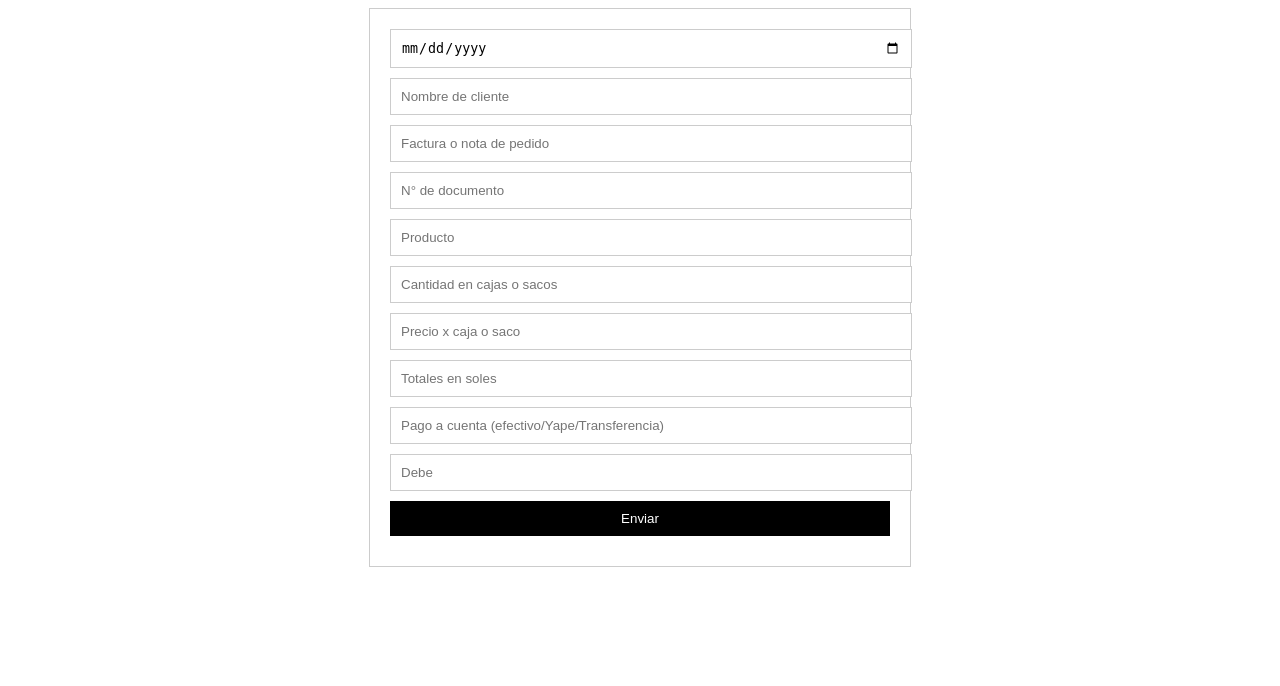
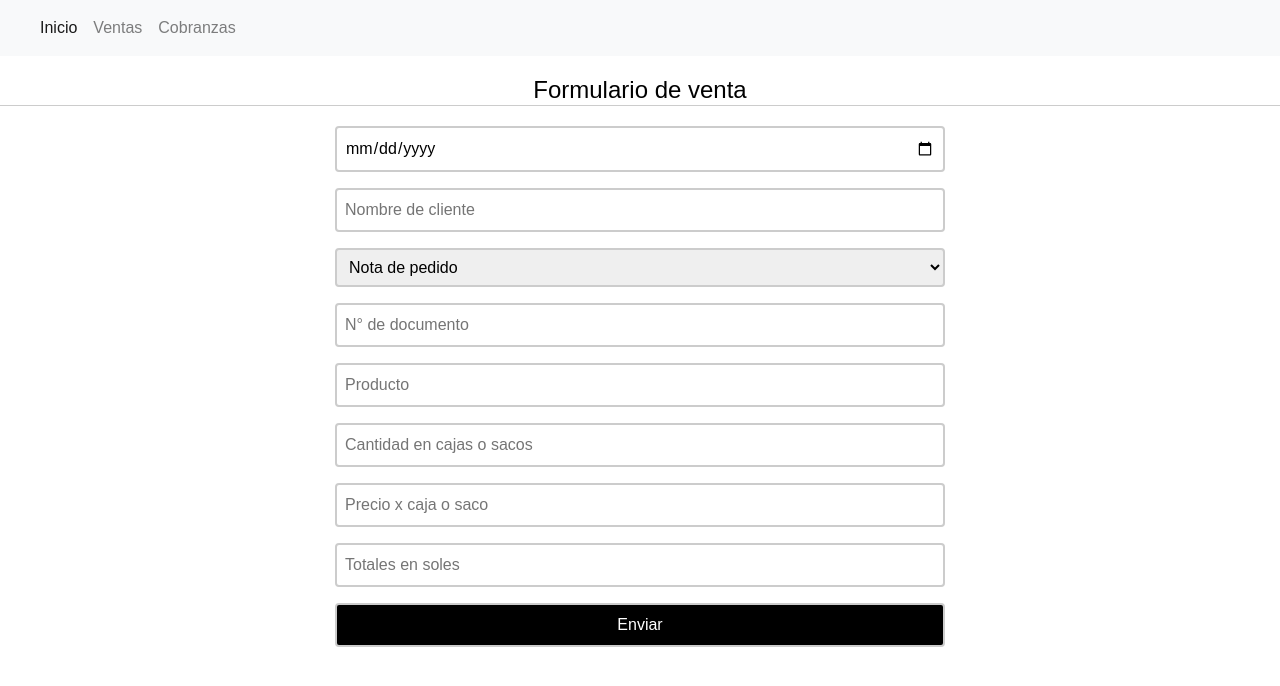
Before and after one commit to chopper210397/Lydemar, a Flask app: page / in a window 1280 px wide. Shown: the top 686 px of the page. Run offline with Flask 3, Linux system fonts and the light colour scheme.

Commit message:
new spaces

```diff
--- a/cobranzas/app.py
+++ b/cobranzas/app.py
@@ -21,33 +21,66 @@ app = Flask(__name__, template_folder=template_dir , static_folder=static_dir)
 app.config['SQLALCHEMY_DATABASE_URI'] = 'postgresql://postgres:1234@161.35.184.122:5432/lydemar'
 db = SQLAlchemy(app)
 
-class Ventas_tienda_productores(db.Model):
-  __tablename__ = 'ventas_tienda_productores'
+# class Ventas_tienda_productores(db.Model):
+#   __tablename__ = 'ventas_tienda_productores'
+
+#   id = db.Column(db.Integer, primary_key=True)
+#   fecha = db.Column(db.Date)
+#   producto = db.Column(db.String(255))
+#   cantidad = db.Column(db.Integer)
+#   medida = db.Column(db.String(255))
+#   precio_unitario = db.Column(db.Float)
+#   precio_total = db.Column(db.Float)
+#   cliente = db.Column(db.String(255))
+#   timestamp = db.Column(db.DateTime)
+
+#   def to_dict(self):
+#     data = {
+#       'id': self.id,
+#       'fecha': self.fecha,
+#       'producto': self.producto,
+#       'cantidad': self.cantidad,
+#       'medida': self.medida,
+#       'precio_unitario': self.precio_unitario,
+#       'precio_total': self.precio_total,
+#       'cliente': unidecode.unidecode(self.cliente)
+#     }
+
+#     # Convertir el timestamp a un formato JSON compatible
+#     data['timestamp'] = self.timestamp.strftime('%Y-%m-%dT%H:%M:%S')
+
+#     return data
+
+class Ventas_mayorista(db.Model):
+  __tablename__ = 'ventas_mayorista'
 
   id = db.Column(db.Integer, primary_key=True)
   fecha = db.Column(db.Date)
+  cliente = db.Column(db.String(255))
+  tipo_de_documento = db.Column(db.String(255))
+  numero_documento = db.Column(db.String(255))
   producto = db.Column(db.String(255))
   cantidad = db.Column(db.Integer)
-  medida = db.Column(db.String(255))
+  tipo_medida = db.Column(db.String(255))
   precio_unitario = db.Column(db.Float)
   precio_total = db.Column(db.Float)
-  cliente = db.Column(db.String(255))
   timestamp = db.Column(db.DateTime)
 
   def to_dict(self):
     data = {
       'id': self.id,
       'fecha': self.fecha,
+      'cliente': self.cliente,
+      'tipo_de_documento': self.tipo_de_documento,
+      'numero_documento': self.numero_documento,
       'producto': self.producto,
       'cantidad': self.cantidad,
-      'medida': self.medida,
+      'tipo_medida': self.tipo_medida,
       'precio_unitario': self.precio_unitario,
       'precio_total': self.precio_total,
-      'cliente': unidecode.unidecode(self.cliente)
+      'timestamp': self.timestamp
     }
 
-    # Convertir el timestamp a un formato JSON compatible
-    data['timestamp'] = self.timestamp.strftime('%Y-%m-%dT%H:%M:%S')
 
     return data
 
@@ -61,31 +94,46 @@ def index():
 @app.route('/submit', methods=['POST'])
 def submit():
   fecha = request.form['fecha']
-  nombre_cliente = request.form['nombre_cliente']
-  factura_o_nota_de_pedido = request.form['factura_o_nota_de_pedido']
-  n_documento = request.form['n_documento']
+  cliente = request.form['cliente']
+  tipo_de_documento = request.form['factura_o_nota_de_pedido']
+  numero_documento = request.form['n_documento']
   producto = request.form['producto']
-  cantidad_en_cajas_o_sacos = request.form['cantidad_en_cajas_o_sacos']
-  precio_x_caja_o_saco = request.form['precio_x_caja_o_saco']
-  totales_en_soles = request.form['totales_en_soles']
-  pago_a_cuenta_efectivo_yape_transferencia = request.form['pago_a_cuenta_efectivo_yape_transferencia']
-  debe = request.form['debe']
+  cantidad = request.form['cantidad_en_cajas_o_sacos']
+  precio_unitario = request.form['precio_x_caja_o_saco']
+  precio_total = request.form['totales_en_soles']
+  timestamp = datetime.now()
+
+  # Creamos un nuevo registro en la base de datos
+  venta = Ventas_mayorista(
+                fecha=fecha,
+                cliente=cliente,
+                tipo_de_documento=tipo_de_documento,
+                numero_documento=numero_documento,
+                producto=producto,
+                cantidad=cantidad,
+                precio_unitario=precio_unitario,
+                precio_total=precio_total,
+                timestamp=timestamp
+                )
+  db.session.add(venta)
+  db.session.commit()
+
   return render_template('submitted.html',
                           fecha=fecha,
-                          nombre_cliente=nombre_cliente,
-                          factura_o_nota_de_pedido=factura_o_nota_de_pedido,
-                          n_documento=n_documento,
+                          cliente=cliente,
+                          tipo_de_documento=tipo_de_documento,
+                          numero_documento=numero_documento,
                           producto=producto,
-                          cantidad_en_cajas_o_sacos=cantidad_en_cajas_o_sacos,
-                          precio_x_caja_o_saco=precio_x_caja_o_saco,
-                          totales_en_soles=totales_en_soles,
-                          pago_a_cuenta_efectivo_yape_transferencia=pago_a_cuenta_efectivo_yape_transferencia,
-                          debe=debe)
+                          cantidad=cantidad,
+                          precio_unitario=precio_unitario,
+                          precio_total=precio_total
+                          )
+
 
 @app.route('/read-data', methods=['GET'])
 def read_data():
   # Obtener todos los registros
-  ventas = Ventas_tienda_productores.query.all()
+  ventas = Ventas_mayorista.query.all()
 
   # Convertir los registros a un formato JSON
   ventas_json = []
@@ -107,6 +155,11 @@ def read_data():
   # Devolver los resultados
   #return jsonify(ventas_json)
 
+@app.route('/ventas', methods=['GET'])
+def raa():
+  ventas = Ventas_mayorista.query.all()
+  return render_template('ventas.html', ventas=ventas)
+
 # Iniciar el servidor
 if __name__ == '__main__':
   app.run(debug=True,host='0.0.0.0',port=int(os.environ.get('PORT', 5000)))
--- a/cobranzas/static/css/style.css
+++ b/cobranzas/static/css/style.css
@@ -1,45 +1,51 @@
-/* General */
+h1 {
+  text-align: center;
+  font-family: sans-serif;
+  font-size: 24px;
+  color: #000000;
+  margin-top: 20px;
+  margin-bottom: 20px;
+  border-bottom: 1px solid #cccccc;
+}
 
 body {
   font-family: sans-serif;
-  font-size: 16px;
-  color: #000;
-  background-color: #fff;
+  background-color: #ffffff;
 }
 
-/* Formulario */
-
 form {
-  width: 500px;
+  width: 50%;
   margin: 0 auto;
-  padding: 20px;
-  border: 1px solid #ccc;
+  display: flex;
+  flex-direction: column;
 }
 
-/* Etiquetas de los campos */
-
-label {
-  font-weight: bold;
-  margin-bottom: 5px;
+.form-group {
+  margin-bottom: 1rem;
+  border: 1px solid #cccccc;
+  border-radius: 0.25rem;
 }
 
-/* Campos de entrada */
-
-input,
-select,
-textarea {
+select {
   width: 100%;
-  padding: 10px;
-  border: 1px solid #ccc;
-  margin-bottom: 10px;
+  padding: 0.5rem;
+  margin-bottom: 1rem;
+  border: 2px solid #cccccc;
+  border-radius: 0.25rem;
 }
 
-/* Botón de envío */
+input {
+  width: 100%;
+  padding: 0.5rem;
+  margin-bottom: 1rem;
+  border: 2px solid #cccccc;
+  border-radius: 0.25rem;
+}
 
 input[type="submit"] {
-  background-color: #000;
-  color: #fff;
-  padding: 10px 20px;
-  border: none;
+  background-color: #000000;
+  color: #ffffff;
+  border: 2px solid #cccccc;
+  border-radius: 0.25rem;
   cursor: pointer;
 }
--- a/cobranzas/templates/index.html
+++ b/cobranzas/templates/index.html
@@ -2,54 +2,50 @@
 <html lang="en">
 
 <head>
+  <link rel="stylesheet" href="https://cdn.jsdelivr.net/npm/bootstrap@4.3.1/dist/css/bootstrap.min.css" integrity="sha384-ggOyR0iXCbMQv3Xipma34MD+dH/1fQ784/j6cY/iJTQUOhcWr7x9JvoRxT2MZw1T" crossorigin="anonymous">
   <title>Mi web</title>
   <link href="{{ url_for('static',filename='css/style.css') }}" rel="stylesheet" type="text/css">
 </head>
 
 <body>
 
-<form action="/submit" method="post">
-    <div class="row">
-      <div class="col">
-        <input type="date" name="fecha" placeholder="Fecha">
-      </div>
-      <div class="col">
-        <input type="text" name="nombre_cliente" placeholder="Nombre de cliente">
-      </div>
+  <nav class="navbar navbar-expand-lg navbar-light bg-light">
+    <a class="navbar-brand" href="#"></a>
+    <button class="navbar-toggler" type="button" data-toggle="collapse" data-target="#navbarSupportedContent" aria-controls="navbarSupportedContent" aria-expanded="false" aria-label="Toggle navigation">
+      <span class="navbar-toggler-icon"></span>
+    </button>
+
+    <div class="collapse navbar-collapse" id="navbarSupportedContent">
+      <ul class="navbar-nav mr-auto">
+        <li class="nav-item active">
+          <a class="nav-link" href="/">Inicio <span class="sr-only">(current)</span></a>
+        </li>
+        <li class="nav-item">
+          <a class="nav-link" href="/read-data">Ventas</a>
+        </li>
+        <li class="nav-item">
+          <a class="nav-link" href="#">Cobranzas</a>
+        </li>
+      </ul>
     </div>
-    <div class="row">
-      <div class="col">
-        <input type="text" name="factura_o_nota_de_pedido" placeholder="Factura o nota de pedido">
-      </div>
-      <div class="col">
-        <input type="text" name="n_documento" placeholder="N° de documento">
-      </div>
+  </nav>
+
+<h1>Formulario de venta</h1>
+  <form action="/submit" method="post">
+    <div class="container">
+      <input type="date" name="fecha" placeholder="Fecha">
+      <input type="text" name="cliente" placeholder="Nombre de cliente">
+      <select name="factura_o_nota_de_pedido" placeholder="Factura o Nota de Pedido">
+        <option value="1">Nota de pedido</option>
+        <option value="2">Factura</option>
+      </select>
+      <input type="text" name="n_documento" placeholder="N° de documento">
+      <input type="text" name="producto" placeholder="Producto">
+      <input type="number" name="cantidad_en_cajas_o_sacos" placeholder="Cantidad en cajas o sacos">
+      <input type="number" name="precio_x_caja_o_saco" placeholder="Precio x caja o saco">
+      <input type="number" name="totales_en_soles" placeholder="Totales en soles">
+      <input type="submit" value="Enviar">
     </div>
-    <div class="row">
-      <div class="col">
-        <input type="text" name="producto" placeholder="Producto">
-      </div>
-      <div class="col">
-        <input type="number" name="cantidad_en_cajas_o_sacos" placeholder="Cantidad en cajas o sacos">
-      </div>
-    </div>
-    <div class="row">
-      <div class="col">
-        <input type="number" name="precio_x_caja_o_saco" placeholder="Precio x caja o saco">
-      </div>
-      <div class="col">
-        <input type="number" name="totales_en_soles" placeholder="Totales en soles">
-      </div>
-    </div>
-    <div class="row">
-      <div class="col">
-        <input type="text" name="pago_a_cuenta_efectivo_yape_transferencia" placeholder="Pago a cuenta (efectivo/Yape/Transferencia)">
-      </div>
-      <div class="col">
-        <input type="number" name="debe" placeholder="Debe">
-      </div>
-    </div>
-    <input type="submit" value="Enviar">
   </form>
 
 </body>
```
Also changed, not shown: cobranzas/templates/submitted.html (+27 -14 lines), cobranzas/templates/ventas.html (added, +11 -0 lines).
